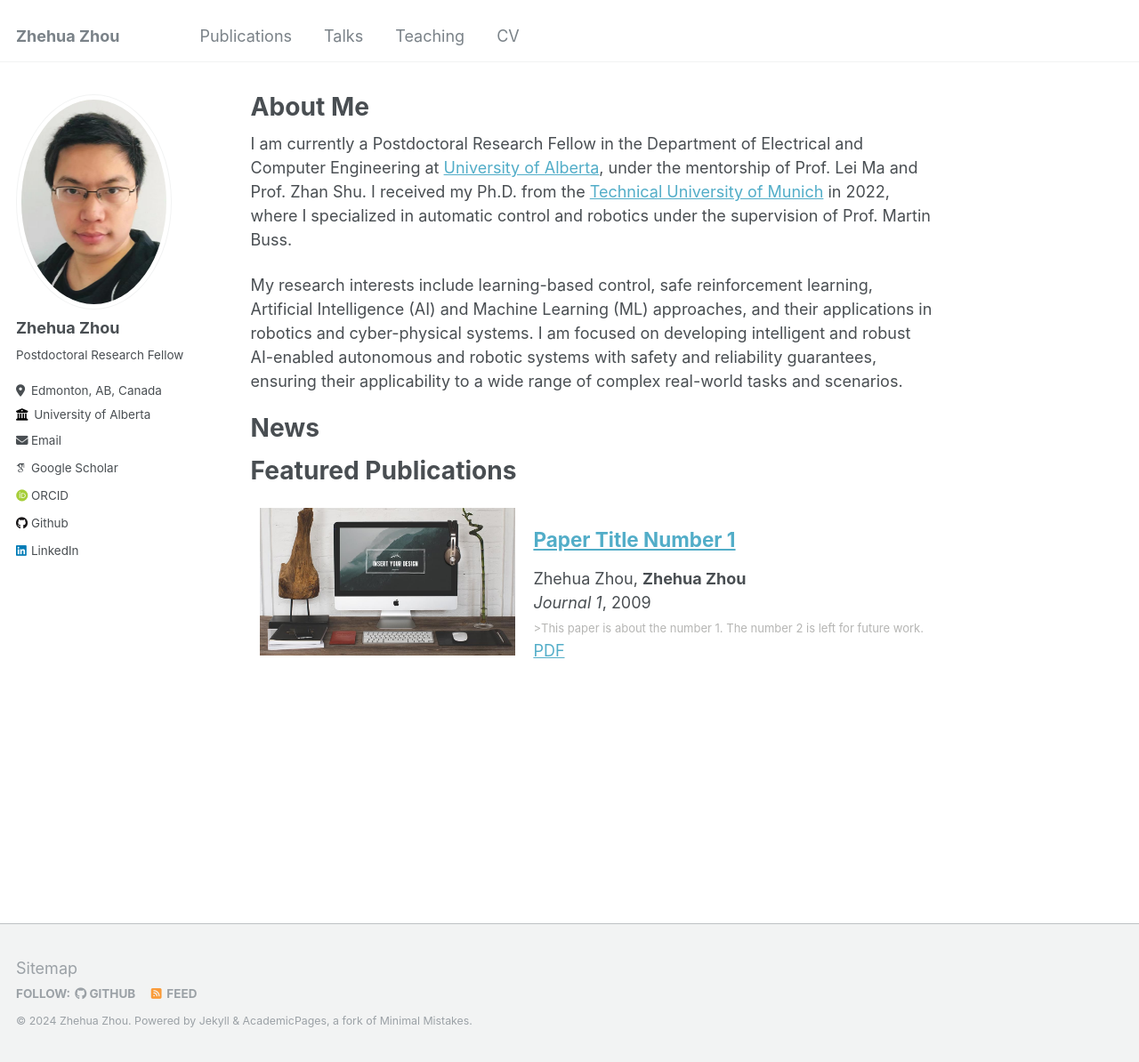
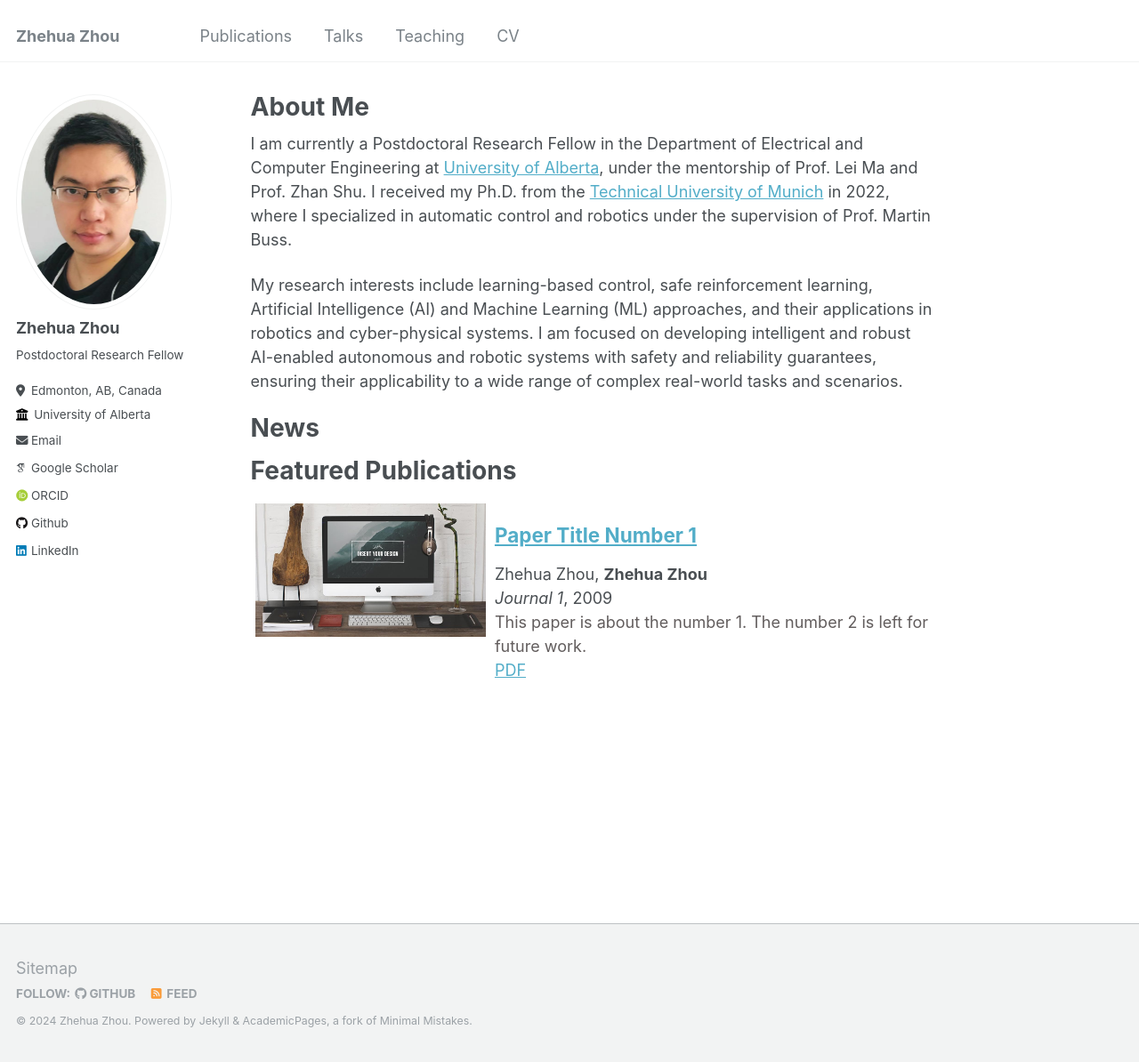
Before and after one commit to zhehuazhou/zhehuazhou.github.io, a Jekyll site: the page built from _pages/about.md, in a window 1280 px wide and 1194 px high. Shown: the whole window at 89% size. Built offline with Jekyll 4.4.1, drawn with Linux system fonts in a browser that asks for light colours; some web fonts are replaced.

Commit message:
initial update

```diff
--- a/_includes/archive-single_double.html
+++ b/_includes/archive-single_double.html
@@ -16,16 +16,18 @@
 /* Create two unequal columns that floats next to each other */
 .column {
   float: left;
-  padding: 10px;
+  padding: 5px;
   align-items: center;
 }
 
 .left {
-  width: 40%;
+  width: 35%;
+  align-items: center;
 }
 
 .right {
-  width: 60%;
+  width: 65%;
+  align-items: center;
 }
 
 /* Clear floats after the columns */
@@ -74,7 +76,7 @@
         {% elsif post.collection == 'publications' %}
           <p> {{ post.authorlist }} <br>
           <i> {{ post.venue }}</i>, {{ post.date | default: "1900-01-01" | date: "%Y" }} <br>
-           <font size="-1" color="#B6B6B4">>{{ post.excerpt }}</font> <br>
+           <font color="#625D5D">{{ post.excerpt }}</font> <br>
           <a href=" {{ post.paperurl }} ">PDF</a></p>
         {% elsif post.date %}
          <p class="page__date"><strong><i class="fa fa-fw fa-calendar" aria-hidden="true"></i> {{ site.data.ui-text[site.locale].date_label | default: "Published:" }}</strong> <time datetime="{{ post.date | default: "1900-01-01" | date_to_xmlschema }}">{{ post.date | default: "1900-01-01" | date: "%B %d, %Y" }}</time></p>
```
